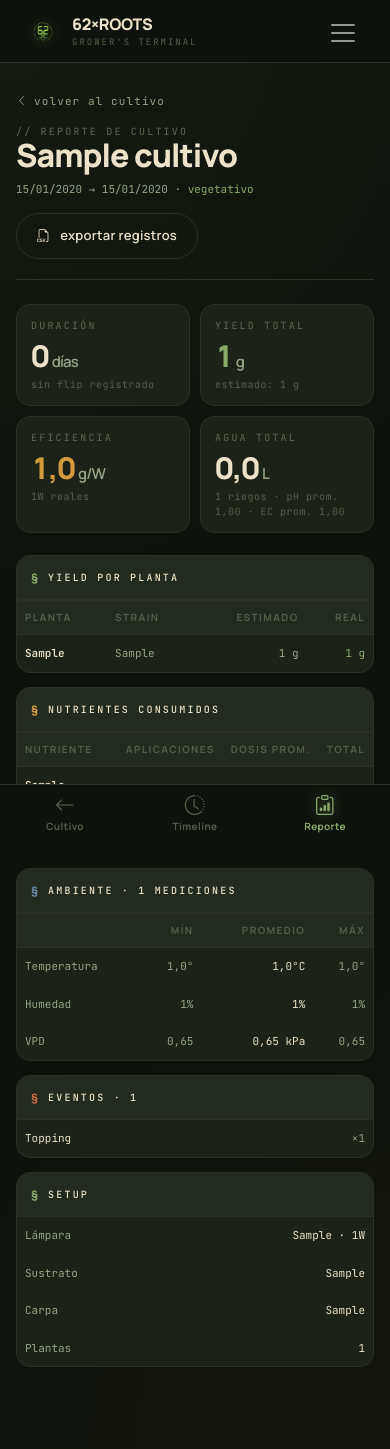
After one commit to alansaja13/62xroots, a Django app: a page that uses templates/base.html in a window 390 px wide. The commit adds this page. Run offline with Django 5.2, Linux system fonts and the light colour scheme; a user stored in the database is signed in; tables that the repository leaves empty hold one stand-in row (values such as "Sample post"); some libraries are stand-ins or nearby versions.

Commit message:
Feat: reporte de cosecha + dia de flora + fixes mobile

```diff
--- a/growlog/models.py
+++ b/growlog/models.py
@@ -86,6 +86,11 @@ class Planta(models.Model):
     indica_sativa_ratio = models.CharField(max_length=20, blank=True, help_text="Ej: 70/30")
     thc_estimado = models.DecimalField(max_digits=5, decimal_places=2, null=True, blank=True)
     yield_estimado_g = models.PositiveSmallIntegerField(null=True, blank=True)
+    yield_real_g = models.PositiveSmallIntegerField(
+        null=True, blank=True,
+        verbose_name="Yield real (g)",
+        help_text="Peso seco final cosechado de esta planta.",
+    )
     estado = models.CharField(max_length=20, choices=ESTADO_CHOICES, default="activa")
     notas_genetica = models.TextField(blank=True)
     archivado = models.BooleanField(default=False)
@@ -446,6 +451,7 @@ class MedicionEC(models.Model):
     ec = models.DecimalField(max_digits=5, decimal_places=2, null=True, blank=True, verbose_name="EC (mS/cm)")
     temp_agua = models.DecimalField(max_digits=4, decimal_places=1, null=True, blank=True, verbose_name="Temp. agua (°C)")
     notas = models.TextField(blank=True)
+    creado_por = models.ForeignKey(User, on_delete=models.SET_NULL, null=True, blank=True, related_name='mediciones_ec_creadas')
 
     class Meta:
         ordering = ["-timestamp"]
--- a/growlog/urls.py
+++ b/growlog/urls.py
@@ -37,6 +37,7 @@ urlpatterns = [
     path("cultivo/<slug:slug>/quick/tarea/", views.quick_tarea, name="quick_tarea"),
     path("cultivo/<slug:slug>/quick/ec/", views.quick_medicion_ec, name="quick_ec"),
     path("cultivo/<slug:slug>/timeline/", views.timeline, name="timeline"),
+    path("cultivo/<slug:slug>/reporte/", views.cultivo_reporte, name="reporte"),
     path("cultivo/<slug:slug>/canopy/", views.canopy_view, name="canopy"),
     path("cultivo/<slug:slug>/canopy/guardar/", views.canopy_guardar, name="canopy_guardar"),
     path("cultivo/<slug:slug>/canopy/snapshot/<int:snapshot_id>/json/", views.canopy_snapshot_json, name="canopy_snapshot_json"),
--- a/growlog/views.py
+++ b/growlog/views.py
@@ -9,6 +9,7 @@ from django.contrib.auth.models import User
 from django.core.cache import cache
 from django.core.files.uploadedfile import UploadedFile
 from django.core.paginator import Paginator
+from django.db.models import Avg, Count, DecimalField, ExpressionWrapper, F, Sum
 from django.http import HttpResponse, HttpResponseForbidden, JsonResponse
 from django_htmx.http import HttpResponseClientRedirect
 from django.templatetags.static import static as static_url
@@ -35,7 +36,7 @@ from .models import (
     MedicionAmbiente, Riego, NutrienteAplicado, Evento, MedicionPlanta,
     Tarea, ParametroIdeal, Nutriente, MedicionEC, POSICION_TENT_COORDS,
 )
-from .utils import get_cambio_fotoperiodo_activo, calcular_luz_estado
+from .utils import get_cambio_fotoperiodo_activo, calcular_luz_estado, get_flip_a_flora
 
 _DT_FMT = "%Y-%m-%dT%H:%M"
 
@@ -144,7 +145,7 @@ class PlantaForm(forms.ModelForm):
         model = Planta
         fields = ["apodo", "strain", "posicion_tent", "dias_flora_estimados",
                   "indica_sativa_ratio", "thc_estimado", "yield_estimado_g",
-                  "estado", "notas_genetica", "archivado"]
+                  "yield_real_g", "estado", "notas_genetica", "archivado"]
         widgets = {
             "apodo": forms.TextInput(attrs={"class": "form-control", "autofocus": True}),
             "strain": forms.TextInput(attrs={"class": "form-control"}),
@@ -153,6 +154,7 @@ class PlantaForm(forms.ModelForm):
             "indica_sativa_ratio": forms.TextInput(attrs={"class": "form-control", "placeholder": "Ej: 70/30"}),
             "thc_estimado": forms.NumberInput(attrs={"class": "form-control", "step": "0.01"}),
             "yield_estimado_g": forms.NumberInput(attrs={"class": "form-control"}),
+            "yield_real_g": forms.NumberInput(attrs={"class": "form-control"}),
             "estado": forms.Select(attrs={"class": "form-select"}),
             "notas_genetica": forms.Textarea(attrs={"class": "form-control", "rows": 3}),
             "archivado": forms.CheckboxInput(attrs={"class": "form-check-input"}),
@@ -397,6 +399,16 @@ def cultivo_detail(request, slug):
         follow_up_fecha__isnull=False,
         follow_up_resuelto=False,
     ).order_by("follow_up_fecha")
+    # Día de flora: contado desde el flip a ≤12h de luz
+    dia_flora = None
+    flip = get_flip_a_flora(cultivo)
+    if flip and flip.fecha_inicio <= hoy:
+        dia_flora = (hoy - flip.fecha_inicio).days + 1
+    # Días desde el último riego
+    ultimo_riego = cultivo.riegos.first()
+    dias_sin_riego = None
+    if ultimo_riego:
+        dias_sin_riego = (hoy - timezone.localtime(ultimo_riego.timestamp).date()).days
     return render(request, "growlog/cultivo_detail.html", {
         "cultivo": cultivo, "ultima_medicion": ultima_medicion,
         "tareas_pendientes": tareas_pendientes, "tareas_completadas": tareas_completadas,
@@ -409,6 +421,8 @@ def cultivo_detail(request, slug):
         "followups_pendientes": followups_pendientes,
         "hoy": hoy,
         "ultima_medicion_ec": ultima_medicion_ec,
+        "dia_flora": dia_flora,
+        "dias_sin_riego": dias_sin_riego,
     })
 
 
@@ -468,7 +482,7 @@ def quick_medicion_ec(request, slug):
         medicion = MedicionEC.objects.create(
             cultivo=cultivo, tipo=d["tipo"],
             ph=d.get("ph"), ec=d.get("ec"), temp_agua=d.get("temp_agua"),
-            notas=d.get("notas", ""),
+            notas=d.get("notas", ""), creado_por=request.user,
         )
         if request.htmx:
             return HttpResponseClientRedirect(reverse("growlog:cultivo_detail", args=[cultivo.slug]))
@@ -951,6 +965,7 @@ def medicion_ec_crear(request, slug):
     if request.method == "POST" and form.is_valid():
         m = form.save(commit=False)
         m.cultivo = cultivo
+        m.creado_por = request.user
         m.save()
         messages.success(request, "Medición EC/pH registrada.")
         return redirect("growlog:cultivo_detail", slug=slug)
@@ -1043,7 +1058,7 @@ def cambio_fotoperiodo_editar(request, pk):
     return render(request, "growlog/crud_form.html", {
         "form": form,
         "title": f"Editar fotoperiodo — {cultivo.nombre}",
-        "back_url": reverse("growlog:fotoperiodo_list", slug=cultivo.slug),
+        "back_url": reverse("growlog:fotoperiodo_list", args=[cultivo.slug]),
         "delete_url": reverse("growlog:cambio_fotoperiodo_eliminar", args=[pk]),
     })
 
@@ -1248,6 +1263,132 @@ def error_500(request):
 
 
 # ---------------------------------------------------------------------------
+# Reporte de cultivo
+# ---------------------------------------------------------------------------
+
+def _reporte_csv(cultivo):
+    import csv
+    resp = HttpResponse(content_type="text/csv; charset=utf-8")
+    resp["Content-Disposition"] = f'attachment; filename="{cultivo.slug}-registros.csv"'
+    resp.write("\ufeff")  # BOM para que Excel detecte UTF-8
+    w = csv.writer(resp, delimiter=";")
+    w.writerow(["fecha", "hora", "tipo", "dato", "ph", "ec", "volumen_ml",
+                "temperatura_c", "humedad_pct", "vpd_kpa", "notas"])
+
+    filas = []
+    for m in cultivo.mediciones.all():
+        ts = timezone.localtime(m.timestamp)
+        filas.append((ts, [ts.date(), ts.strftime("%H:%M"), "medicion", "",
+                           "", "", "", m.temperatura_c, m.humedad_relativa, m.vpd, m.notas]))
+    for r in cultivo.riegos.all():
+        ts = timezone.localtime(r.timestamp)
+        nutris = " + ".join(
+            f"{na.nutriente} {na.dosis_g_por_litro}g/L"
+            for na in r.nutrientes_aplicados.select_related("nutriente")
+        )
+        notas = f"{nutris} | {r.notas}".strip(" |") if nutris else r.notas
+        filas.append((ts, [ts.date(), ts.strftime("%H:%M"), "riego", "",
+                           r.ph_agua or "", r.ec_solucion or "", r.volumen_total_ml,
+                           "", "", "", notas]))
+    for ec in cultivo.mediciones_ec.all():
+        ts = timezone.localtime(ec.timestamp)
+        filas.append((ts, [ts.date(), ts.strftime("%H:%M"), "medicion_ec", ec.get_tipo_display(),
+                           ec.ph or "", ec.ec or "", "", "", "", "", ec.notas]))
+    for e in cultivo.eventos.all():
+        ts = timezone.localtime(e.timestamp)
+        filas.append((ts, [ts.date(), ts.strftime("%H:%M"), "evento", e.get_tipo_display(),
+                           "", "", "", "", "", "", e.descripcion]))
+
+    filas.sort(key=lambda x: x[0])
+    for _, row in filas:
+        w.writerow(row)
+    return resp
+
+
+@login_required
+def cultivo_reporte(request, slug):
+    cultivo = get_object_or_404(Cultivo, slug=slug)
+    if request.GET.get("export") == "csv":
+        return _reporte_csv(cultivo)
+
+    hoy = timezone.localdate()
+    fecha_fin = cultivo.fecha_fin or hoy
+    dias_totales = (fecha_fin - cultivo.fecha_inicio).days
+
+    flip = get_flip_a_flora(cultivo)
+    dias_veg = dias_flora = None
+    if flip and flip.fecha_inicio >= cultivo.fecha_inicio:
+        dias_veg = (flip.fecha_inicio - cultivo.fecha_inicio).days
+        dias_flora = max(0, (fecha_fin - flip.fecha_inicio).days)
+
+    riego_stats = cultivo.riegos.aggregate(
+        count=Count("id"),
+        vol_total=Sum("volumen_total_ml"),
+        ph_avg=Avg("ph_agua"),
+        ec_avg=Avg("ec_solucion"),
+    )
+    litros_totales = (riego_stats["vol_total"] or 0) / 1000
+
+    nutrientes = (
+        NutrienteAplicado.objects
+        .filter(riego__cultivo=cultivo)
+        .values("nutriente__nombre", "nutriente__marca")
+        .annotate(
+            aplicaciones=Count("id"),
+            dosis_avg=Avg("dosis_g_por_litro"),
+            gramos_totales=Sum(ExpressionWrapper(
+                F("dosis_g_por_litro") * F("riego__volumen_total_ml") / 1000.0,
+                output_field=DecimalField(max_digits=12, decimal_places=2),
+            )),
+        )
+        .order_by("nutriente__marca", "nutriente__nombre")
+    )
+
+    mediciones = list(cultivo.mediciones.all())
+    ambiente = None
+    if mediciones:
+        temps = [float(m.temperatura_c) for m in mediciones]
+        hrs = [float(m.humedad_relativa) for m in mediciones]
+        vpds = [m.vpd for m in mediciones]
+        n = len(mediciones)
+        ambiente = {
+            "count": n,
+            "temp_avg": sum(temps) / n, "temp_min": min(temps), "temp_max": max(temps),
+            "hr_avg": sum(hrs) / n, "hr_min": min(hrs), "hr_max": max(hrs),
+            "vpd_avg": sum(vpds) / n, "vpd_min": min(vpds), "vpd_max": max(vpds),
+        }
+
+    plantas = list(cultivo.plantas.all())
+    yield_est_total = sum(p.yield_estimado_g or 0 for p in plantas)
+    yield_real_total = sum(p.yield_real_g or 0 for p in plantas)
+    g_por_watt = None
+    if yield_real_total and cultivo.lampara_watts_reales:
+        g_por_watt = round(yield_real_total / cultivo.lampara_watts_reales, 2)
+
+    tipo_display = dict(Evento.TIPO_CHOICES)
+    eventos_por_tipo = [
+        {"label": tipo_display.get(e["tipo"], e["tipo"]), "count": e["count"]}
+        for e in cultivo.eventos.values("tipo").annotate(count=Count("id")).order_by("-count")
+    ]
+
+    return render(request, "growlog/reporte.html", {
+        "cultivo": cultivo,
+        "dias_totales": dias_totales,
+        "dias_veg": dias_veg,
+        "dias_flora": dias_flora,
+        "riego_stats": riego_stats,
+        "litros_totales": litros_totales,
+        "nutrientes": nutrientes,
+        "ambiente": ambiente,
+        "plantas": plantas,
+        "yield_est_total": yield_est_total,
+        "yield_real_total": yield_real_total,
+        "g_por_watt": g_por_watt,
+        "eventos_por_tipo": eventos_por_tipo,
+        "eventos_total": cultivo.eventos.count(),
+    })
+
+
 # ---------------------------------------------------------------------------
 # Canopy Map
 # ---------------------------------------------------------------------------
--- a/templates/base.html
+++ b/templates/base.html
@@ -492,6 +492,8 @@
       .panel__body { padding: 14px 16px; }
       body { font-size: 13px; }
       main { padding-left: 16px !important; padding-right: 16px !important; }
+      .panel__head { flex-wrap: wrap; row-gap: 6px; padding: 12px 14px; }
+      .panel__head > div { flex-wrap: wrap; }
     }
 
     /* ═══ MOBILE CARD TABLES (.tbl-log) ════════════════════════ */
--- a/templates/growlog/dashboard.html
+++ b/templates/growlog/dashboard.html
@@ -158,6 +158,7 @@
 
   @media (max-width: 640px) {
     .dash-hero__title { font-size: 56px; }
+    .dash-hero__title-accent { display: block; margin-left: 0; }
     .dash-hero { grid-template-columns: 1fr; }
   }
 </style>
@@ -233,13 +234,13 @@
         <div class="cultivo-card__vital">
           <div class="label-eyebrow">T</div>
           <div class="cultivo-card__vital-val cultivo-card__vital-val--{% if m %}{% if s %}{{ s.temp }}{% else %}none{% endif %}{% else %}none{% endif %}">
-            {% if m %}{{ m.temperatura_c }}°{% else %}—{% endif %}
+            {% if m %}{{ m.temperatura_c|floatformat:1 }}°{% else %}—{% endif %}
           </div>
         </div>
         <div class="cultivo-card__vital">
           <div class="label-eyebrow">HR</div>
           <div class="cultivo-card__vital-val cultivo-card__vital-val--{% if m %}{% if s %}{{ s.hr }}{% else %}none{% endif %}{% else %}none{% endif %}">
-            {% if m %}{{ m.humedad_relativa }}%{% else %}—{% endif %}
+            {% if m %}{{ m.humedad_relativa|floatformat:0 }}%{% else %}—{% endif %}
           </div>
         </div>
         <div class="cultivo-card__vital">
--- /dev/null
+++ b/templates/growlog/reporte.html
@@ -0,0 +1,277 @@
+{% extends "base.html" %}
+{% block title %}Reporte — {{ cultivo.nombre }}{% endblock %}
+
+{% block crumb %}
+<div class="nav-crumb d-none d-lg-flex">
+  <span class="nav-crumb__item">{{ cultivo.nombre }}</span>
+  <span class="nav-crumb__sep">/</span>
+  <span class="nav-crumb__item nav-crumb__item--last">reporte</span>
+</div>
+{% endblock %}
+
+{% block bottom_nav %}
+<a href="{% url 'growlog:cultivo_detail' cultivo.slug %}" class="bottom-nav__item">
+  <i class="bi bi-arrow-left"></i>
+  <span>Cultivo</span>
+</a>
+<a href="{% url 'growlog:timeline' cultivo.slug %}" class="bottom-nav__item">
+  <i class="bi bi-clock-history"></i>
+  <span>Timeline</span>
+</a>
+<a href="{% url 'growlog:reporte' cultivo.slug %}" class="bottom-nav__item active">
+  <i class="bi bi-clipboard-data"></i>
+  <span>Reporte</span>
+</a>
+{% endblock %}
+
+{% block extra_head %}
+<style>
+  .rp-header {
+    display: flex; justify-content: space-between; align-items: flex-end;
+    flex-wrap: wrap; gap: 16px;
+    margin-bottom: 24px; padding-bottom: 20px; border-bottom: 1px solid var(--rule);
+  }
+  .rp-title {
+    font-size: 42px; font-weight: 800; letter-spacing: -.03em; line-height: 1;
+    color: var(--cream); margin: 0;
+  }
+  .rp-stats-row {
+    display: grid; grid-template-columns: repeat(4, 1fr); gap: 10px;
+    margin-bottom: 22px;
+  }
+  @media (max-width: 900px) { .rp-stats-row { grid-template-columns: repeat(2, 1fr); } }
+  .rp-stat {
+    background: var(--card); border: 1px solid var(--rule);
+    border-radius: 14px; padding: 16px 20px;
+  }
+  .rp-stat__val {
+    font-size: 38px; font-weight: 800; letter-spacing: -.03em; line-height: 1;
+    color: var(--cream); margin-top: 8px;
+    font-variant-numeric: tabular-nums;
+  }
+  .rp-stat__val--green { color: var(--green); }
+  .rp-stat__val--plum  { color: var(--plum); }
+  .rp-stat__val--honey { color: var(--honey); }
+  .rp-stat__unit { font-size: 15px; color: var(--cream-soft); font-weight: 600; margin-left: 3px; }
+  .rp-stat__sub {
+    font-family: "JetBrains Mono", monospace; font-size: 10px;
+    color: var(--fine); margin-top: 6px; letter-spacing: .05em;
+  }
+  .rp-grid { display: grid; grid-template-columns: 1fr 1fr; gap: 16px; align-items: start; }
+  @media (max-width: 900px) { .rp-grid { grid-template-columns: 1fr; } }
+  .rp-empty { padding: 26px 16px; text-align: center; color: var(--fine); font-size: 12px; }
+  @media (max-width: 640px) {
+    .rp-title { font-size: 32px; }
+    .rp-stat { padding: 13px 14px; }
+    .rp-stat__val { font-size: 30px; }
+    .table thead th { padding: 9px 8px; }
+    .table tbody td { padding: 10px 8px; font-size: 11px; }
+  }
+</style>
+{% endblock %}
+
+{% block content %}
+
+<a href="{% url 'growlog:cultivo_detail' cultivo.slug %}" class="c-soft mono" style="font-size:11px; letter-spacing:.1em; text-decoration:none; display:inline-flex; align-items:center; gap:6px; margin-bottom:14px;">
+  <i class="bi bi-chevron-left"></i> volver al cultivo
+</a>
+
+<div class="rp-header">
+  <div>
+    <div class="label-eyebrow">// reporte de cultivo</div>
+    <h1 class="rp-title">{{ cultivo.nombre }}</h1>
+    <div class="mono c-soft" style="font-size:11px; margin-top:10px;">
+      {{ cultivo.fecha_inicio|date:"d/m/Y" }} → {% if cultivo.fecha_fin %}{{ cultivo.fecha_fin|date:"d/m/Y" }}{% else %}en curso{% endif %}
+      · <span class="estado-{{ cultivo.estado }}">{{ cultivo.get_estado_display|lower }}</span>
+    </div>
+  </div>
+  <a href="?export=csv" class="btn-ghost">
+    <i class="bi bi-filetype-csv"></i> exportar registros
+  </a>
+</div>
+
+<!-- STATS PRINCIPALES -->
+<div class="rp-stats-row">
+  <div class="rp-stat">
+    <div class="label-eyebrow">Duración</div>
+    <div class="rp-stat__val">{{ dias_totales }}<span class="rp-stat__unit">días</span></div>
+    <div class="rp-stat__sub">
+      {% if dias_veg is not None %}veg {{ dias_veg }}d · flora {{ dias_flora }}d{% else %}sin flip registrado{% endif %}
+    </div>
+  </div>
+  <div class="rp-stat">
+    <div class="label-eyebrow">Yield total</div>
+    <div class="rp-stat__val {% if yield_real_total %}rp-stat__val--green{% endif %}">
+      {% if yield_real_total %}{{ yield_real_total }}<span class="rp-stat__unit">g</span>{% else %}—{% endif %}
+    </div>
+    <div class="rp-stat__sub">estimado: {% if yield_est_total %}{{ yield_est_total }} g{% else %}—{% endif %}</div>
+  </div>
+  <div class="rp-stat">
+    <div class="label-eyebrow">Eficiencia</div>
+    <div class="rp-stat__val {% if g_por_watt %}rp-stat__val--honey{% endif %}">
+      {% if g_por_watt %}{{ g_por_watt }}<span class="rp-stat__unit">g/W</span>{% else %}—{% endif %}
+    </div>
+    <div class="rp-stat__sub">{% if cultivo.lampara_watts_reales %}{{ cultivo.lampara_watts_reales }}W reales{% else %}sin watts configurados{% endif %}</div>
+  </div>
+  <div class="rp-stat">
+    <div class="label-eyebrow">Agua total</div>
+    <div class="rp-stat__val">{% if riego_stats.count %}{{ litros_totales|floatformat:1 }}<span class="rp-stat__unit">L</span>{% else %}—{% endif %}</div>
+    <div class="rp-stat__sub">{{ riego_stats.count }} riegos{% if riego_stats.ph_avg %} · pH prom. {{ riego_stats.ph_avg|floatformat:2 }}{% endif %}{% if riego_stats.ec_avg %} · EC prom. {{ riego_stats.ec_avg|floatformat:2 }}{% endif %}</div>
+  </div>
+</div>
+
+<div class="rp-grid">
+  <div>
+    <!-- YIELD POR PLANTA -->
+    <div class="panel">
+      <div class="panel__head">
+        <div class="panel__head-left">
+          <span class="panel__sigil">§</span>
+          <span class="label-eyebrow panel__title">yield por planta</span>
+        </div>
+      </div>
+      {% if plantas %}
+      <table class="table">
+        <thead>
+          <tr><th>Planta</th><th>Strain</th><th style="text-align:right;">Estimado</th><th style="text-align:right;">Real</th></tr>
+        </thead>
+        <tbody>
+          {% for p in plantas %}
+          <tr>
+            <td><a href="{% url 'growlog:planta_detail' p.pk %}" class="c-cream" style="font-weight:600;">{{ p.apodo }}</a>
+              {% if p.estado != 'activa' %}<span class="c-fine" style="font-size:10px;"> · {{ p.get_estado_display|lower }}</span>{% endif %}
+            </td>
+            <td class="c-soft">{{ p.strain|default:"—" }}</td>
+            <td style="text-align:right;" class="c-soft">{% if p.yield_estimado_g %}{{ p.yield_estimado_g }} g{% else %}—{% endif %}</td>
+            <td style="text-align:right;" class="{% if p.yield_real_g %}c-green{% else %}c-fine{% endif %}" style="font-weight:700;">
+              {% if p.yield_real_g %}{{ p.yield_real_g }} g{% else %}—{% endif %}
+            </td>
+          </tr>
+          {% endfor %}
+        </tbody>
+      </table>
+      {% if not yield_real_total %}
+      <div class="rp-empty" style="border-top:1px solid var(--rule-soft);">
+        El yield real se carga editando cada planta al cosechar.
+      </div>
+      {% endif %}
+      {% else %}
+      <div class="rp-empty">Sin plantas registradas.</div>
+      {% endif %}
+    </div>
+
+    <!-- NUTRIENTES -->
+    <div class="panel">
+      <div class="panel__head">
+        <div class="panel__head-left">
+          <span class="panel__sigil panel__sigil--honey">§</span>
+          <span class="label-eyebrow panel__title">nutrientes consumidos</span>
+        </div>
+      </div>
+      {% if nutrientes %}
+      <table class="table">
+        <thead>
+          <tr><th>Nutriente</th><th style="text-align:right;">Aplicaciones</th><th style="text-align:right;">Dosis prom.</th><th style="text-align:right;">Total</th></tr>
+        </thead>
+        <tbody>
+          {% for n in nutrientes %}
+          <tr>
+            <td class="c-cream" style="font-weight:600;">{% if n.nutriente__marca %}{{ n.nutriente__marca }} {% endif %}{{ n.nutriente__nombre }}</td>
+            <td style="text-align:right;" class="c-soft">{{ n.aplicaciones }}</td>
+            <td style="text-align:right;" class="c-soft">{{ n.dosis_avg|floatformat:2 }} g/L</td>
+            <td style="text-align:right;" class="c-green" style="font-weight:700;">{{ n.gramos_totales|floatformat:1 }} g</td>
+          </tr>
+          {% endfor %}
+        </tbody>
+      </table>
+      {% else %}
+      <div class="rp-empty">Sin nutrientes aplicados registrados.</div>
+      {% endif %}
+    </div>
+  </div>
+
+  <div>
+    <!-- AMBIENTE -->
+    <div class="panel">
+      <div class="panel__head">
+        <div class="panel__head-left">
+          <span class="panel__sigil panel__sigil--slate">§</span>
+          <span class="label-eyebrow panel__title">ambiente · {{ ambiente.count|default:0 }} mediciones</span>
+        </div>
+      </div>
+      {% if ambiente %}
+      <table class="table">
+        <thead>
+          <tr><th></th><th style="text-align:right;">Mín</th><th style="text-align:right;">Promedio</th><th style="text-align:right;">Máx</th></tr>
+        </thead>
+        <tbody>
+          <tr>
+            <td class="c-soft">Temperatura</td>
+            <td style="text-align:right;" class="c-soft">{{ ambiente.temp_min|floatformat:1 }}°</td>
+            <td style="text-align:right;" class="c-cream" style="font-weight:700;">{{ ambiente.temp_avg|floatformat:1 }}°C</td>
+            <td style="text-align:right;" class="c-soft">{{ ambiente.temp_max|floatformat:1 }}°</td>
+          </tr>
+          <tr>
+            <td class="c-soft">Humedad</td>
+            <td style="text-align:right;" class="c-soft">{{ ambiente.hr_min|floatformat:0 }}%</td>
+            <td style="text-align:right;" class="c-cream" style="font-weight:700;">{{ ambiente.hr_avg|floatformat:0 }}%</td>
+            <td style="text-align:right;" class="c-soft">{{ ambiente.hr_max|floatformat:0 }}%</td>
+          </tr>
+          <tr>
+            <td class="c-soft">VPD</td>
+            <td style="text-align:right;" class="c-soft">{{ ambiente.vpd_min|floatformat:2 }}</td>
+            <td style="text-align:right;" class="c-cream" style="font-weight:700;">{{ ambiente.vpd_avg|floatformat:2 }} kPa</td>
+            <td style="text-align:right;" class="c-soft">{{ ambiente.vpd_max|floatformat:2 }}</td>
+          </tr>
+        </tbody>
+      </table>
+      {% else %}
+      <div class="rp-empty">Sin mediciones de ambiente.</div>
+      {% endif %}
+    </div>
+
+    <!-- EVENTOS -->
+    <div class="panel">
+      <div class="panel__head">
+        <div class="panel__head-left">
+          <span class="panel__sigil panel__sigil--rust">§</span>
+          <span class="label-eyebrow panel__title">eventos · {{ eventos_total }}</span>
+        </div>
+      </div>
+      {% if eventos_por_tipo %}
+      <table class="table">
+        <tbody>
+          {% for e in eventos_por_tipo %}
+          <tr>
+            <td class="c-cream">{{ e.label }}</td>
+            <td style="text-align:right;" class="c-soft">×{{ e.count }}</td>
+          </tr>
+          {% endfor %}
+        </tbody>
+      </table>
+      {% else %}
+      <div class="rp-empty">Sin eventos registrados.</div>
+      {% endif %}
+    </div>
+
+    <!-- SETUP -->
+    <div class="panel">
+      <div class="panel__head">
+        <div class="panel__head-left">
+          <span class="panel__sigil">§</span>
+          <span class="label-eyebrow panel__title">setup</span>
+        </div>
+      </div>
+      <table class="table">
+        <tbody>
+          {% if cultivo.lampara_modelo %}<tr><td class="c-soft">Lámpara</td><td style="text-align:right;" class="c-cream">{{ cultivo.lampara_modelo }}{% if cultivo.lampara_watts_reales %} · {{ cultivo.lampara_watts_reales }}W{% endif %}</td></tr>{% endif %}
+          {% if cultivo.sustrato %}<tr><td class="c-soft">Sustrato</td><td style="text-align:right;" class="c-cream">{{ cultivo.sustrato }}</td></tr>{% endif %}
+          {% if cultivo.carpa_dimensiones %}<tr><td class="c-soft">Carpa</td><td style="text-align:right;" class="c-cream">{{ cultivo.carpa_dimensiones }}</td></tr>{% endif %}
+          <tr><td class="c-soft">Plantas</td><td style="text-align:right;" class="c-cream">{{ plantas|length }}</td></tr>
+        </tbody>
+      </table>
+    </div>
+  </div>
+</div>
+
+{% endblock %}
--- a/templates/growlog/timeline.html
+++ b/templates/growlog/timeline.html
@@ -175,7 +175,7 @@
         </td>
         <td class="c-cream" style="font-weight:600;" data-col="dato">
           {% if reg.tipo == 'medicion' %}
-            <span style="font-size:14px;">{{ reg.obj.temperatura_c }}°C <span class="c-fine" style="font-weight:400;">/</span> {{ reg.obj.humedad_relativa }}%HR</span>
+            <span style="font-size:14px;">{{ reg.obj.temperatura_c|floatformat:1 }}°C <span class="c-fine" style="font-weight:400;">/</span> {{ reg.obj.humedad_relativa|floatformat:0 }}%HR</span>
           {% elif reg.tipo == 'riego' %}
             <span style="font-size:14px;">{{ reg.obj.volumen_total_ml }} ml</span>
             {% if reg.obj.volumen_por_planta_ml %}
```
Also changed, not shown: growlog/tests.py (+90 -2 lines), growlog/utils.py (+13 -0 lines), templates/growlog/cultivo_detail.html (+42 -11 lines), templates/growlog/fotoperiodo.html (+7 -0 lines), templates/growlog/quick.html (+8 -0 lines), growlog/migrations/0013_medicionec_creado_por_planta_yield_real_g.py (added).
